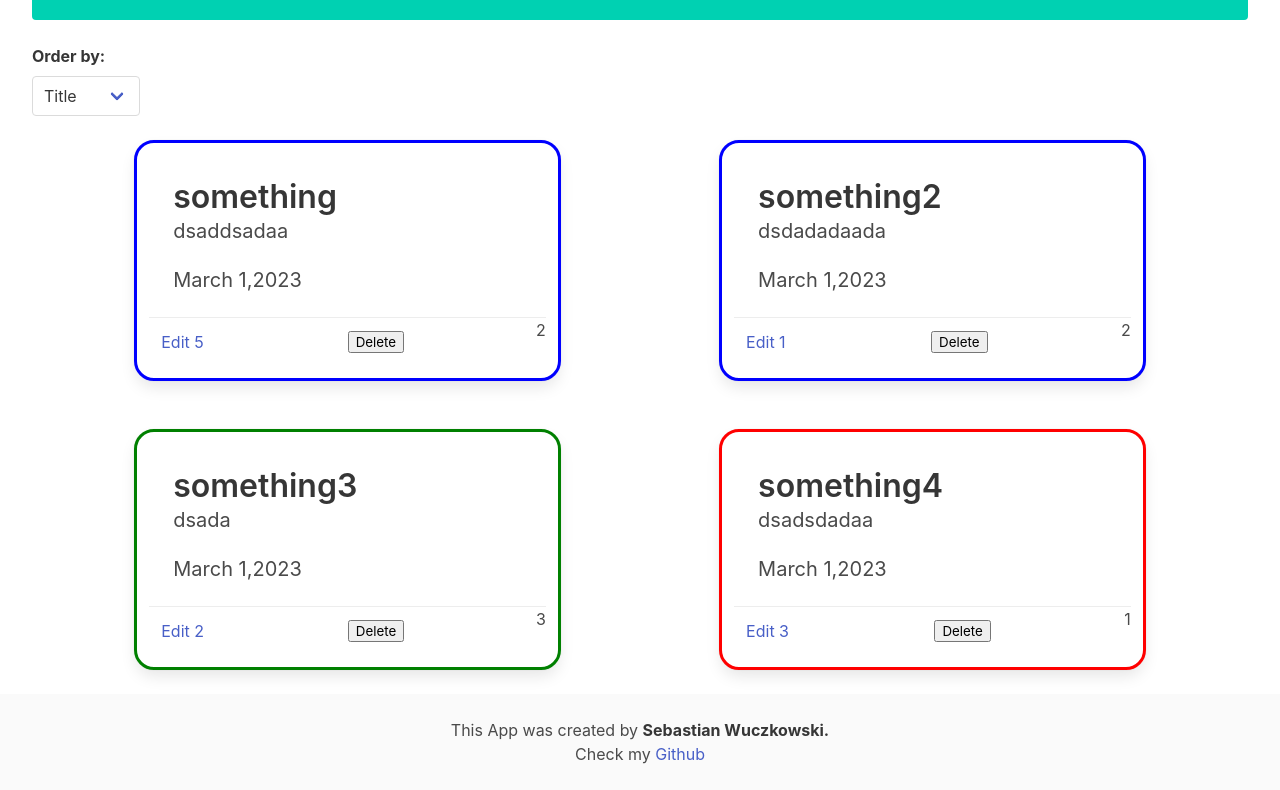
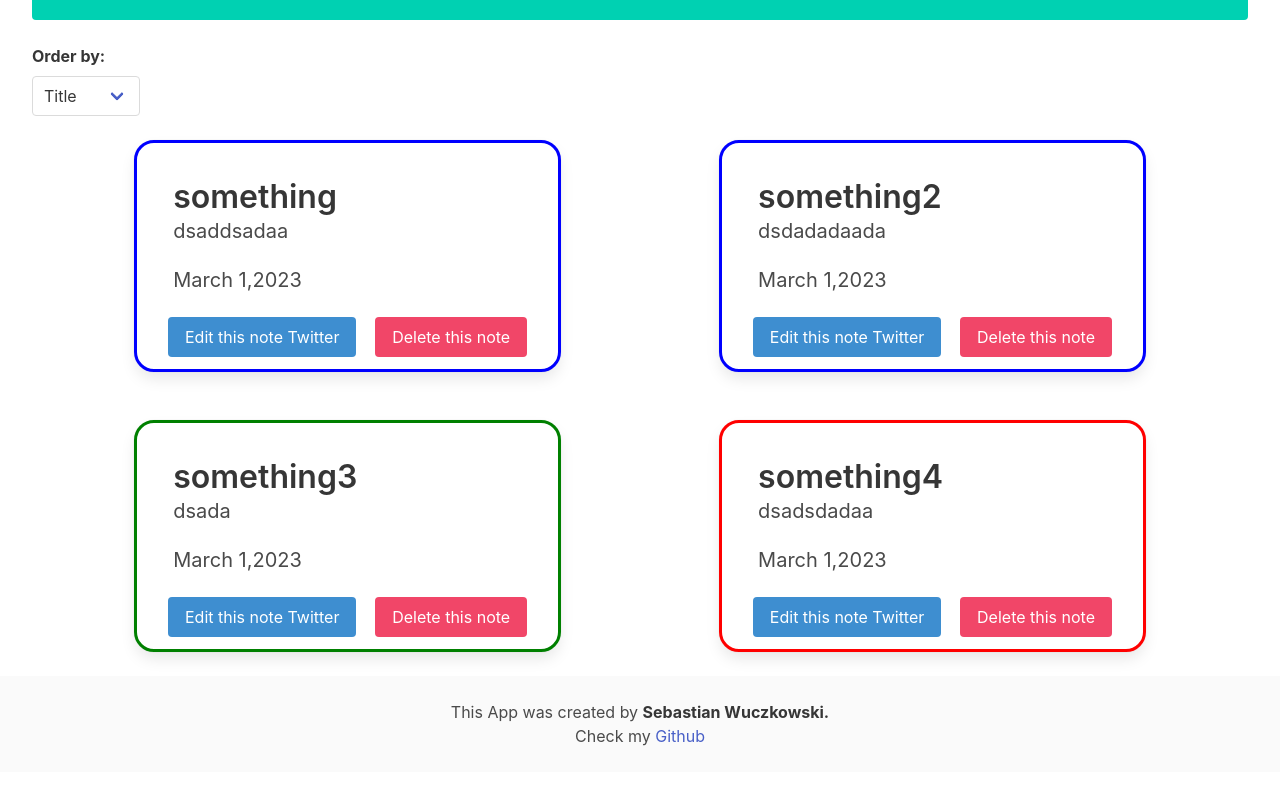
Before and after one commit to bednarroo/Nodeballs, a Vue app: page / in a window 1280 px wide. Shown: the part 779-1569 px from the top of the page. Built offline with nearby package versions, Linux system fonts and the light colour scheme.

Commit message:
edit card view and fix edit element

```diff
--- a/src/components/Card.vue
+++ b/src/components/Card.vue
@@ -10,21 +10,17 @@
       {{ noteData  }}
     </p>
   </div>
-  <div class="card-footer">
-    <router-link to="">
-        <div class="card-footer-item">
+
+  <footer class="is-flex is-justify-content-space-evenly"  >
         <router-link :to = "`/edit/${props.id}`">
-            <span>Edit {{props.id}}</span>
-        </router-link>
-    </div>
+
+      <button class="button is-info is-selected w-40">Edit this note Twitter</button>
     </router-link>
-    <p class="card-footer-item">
-      <button @click="deleteElement(id)">  Delete
-      </button>
-    </p>
-    {{ props.priority }}
+  <button class="button is-danger is-selected w-40" @click="deleteElement(id)">Delete this note</button>
+  </footer>
 
-</div>
+
+
 </div>
 </template>
 
--- a/src/components/EditElementForm.vue
+++ b/src/components/EditElementForm.vue
@@ -1,5 +1,5 @@
 <template >
-    <form class="is-flex is-flex-direction-column m-5 p-3" @submit.prevent="EditNote()">
+    <div class="is-flex is-flex-direction-column m-5 p-3" >
     <div class="field">
   <label class="label">Title</label>
   <div class="control">
@@ -28,12 +28,22 @@
   </div>
 </div>
 
+
+<footer class="is-flex is-justify-content-space-evenly"  >
+      <button type="submit" @click="editNote(id)" class="button is-info is-selected w-40">Edit this note Twitter</button>
+  <button type="submit" class="button is-danger is-selected w-40" @click="deleteElement(id)" >Delete this note</button>
+  </footer>
+
+
+
 <div class="field is-grouped is-justify-content-center	">
   <div class="control">
-    <button  class="button is-link">Edit this note!</button>
+    <router-link :to = "`/`">
+    <button type="button"  class="button is-link">Show all notes</button>
+  </router-link>
   </div>
 </div>
-</form>
+</div>
     </template>
 
     <script setup>
@@ -51,12 +61,16 @@
     const editedValues = reactive({...notes.getItemById(parseInt(props.id,10))})
 
     // EditNote function
-
-    const EditNote = () => {
-      notes.editNote(editedValues,props.id);
+    const editNote = (id) => {
+      notes.editNote(editedValues, Number(id));
       router.push({path: "/"});
     }
 
+    // Delete note
+    const deleteElement = (id) => {
+      notes.deleteNote(Number(id));
+      router.push({path: "/"});
+    }
 
     </script>
 
--- a/src/stores/notes.js
+++ b/src/stores/notes.js
@@ -22,9 +22,12 @@ export const useNotesStore = defineStore({
         },
         editNote(editedValues, idToEdit){
             this.notes = this.notes.map( note => {
-                if (note.id === parseInt(idToEdit, 10)){
+                if (note.id === idToEdit){
+                    console.log(note.id, idToEdit)
                     return editedValues;
-                }else note
+                }else{
+                    return note
+                }
         })
     }
 }})
```
